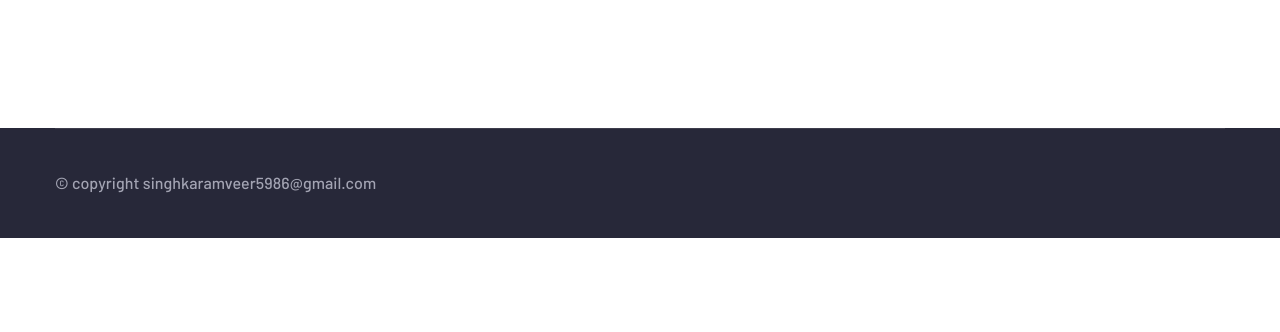
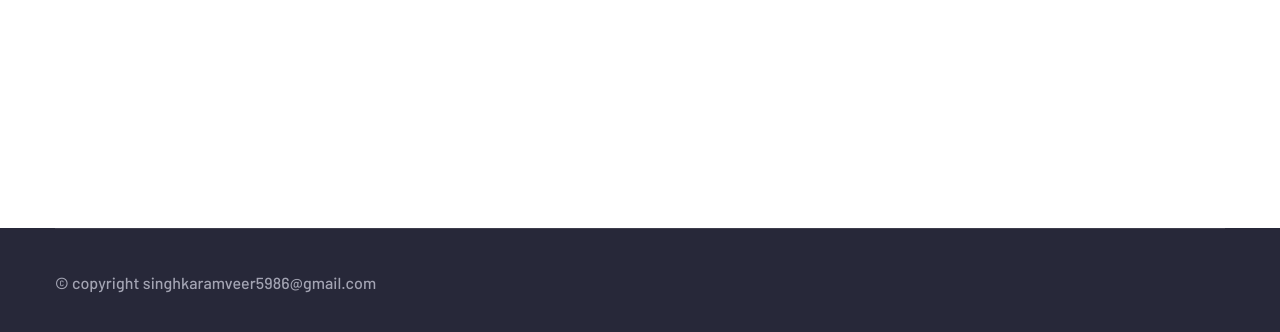
Before and after one commit to Karamveerkods/portfolio.github.io, a plain HTML site: page index.html in a window 1280 px wide. Shown: the part 2810-3142 px from the top of the page. Before the commit the page ends 3048 px from the top, so only its background shows below. Drawn offline with Linux system fonts and the light colour scheme; animation ran at ten frames a second; files whose address does not match are found by name.

```diff
--- a/index.html
+++ b/index.html
@@ -417,7 +417,7 @@
         </section><!-- /.contact-one -->
 
 
-        <footer class="site-footer"  style="margin-top: 150px;" >
+        <footer class="site-footer"  style="margin-top: 250px;" >
             <div class="site-footer__bottom">
                 <div class="container">
                     <div class="inner-container">
```
Also changed, not shown: 1 other file.
